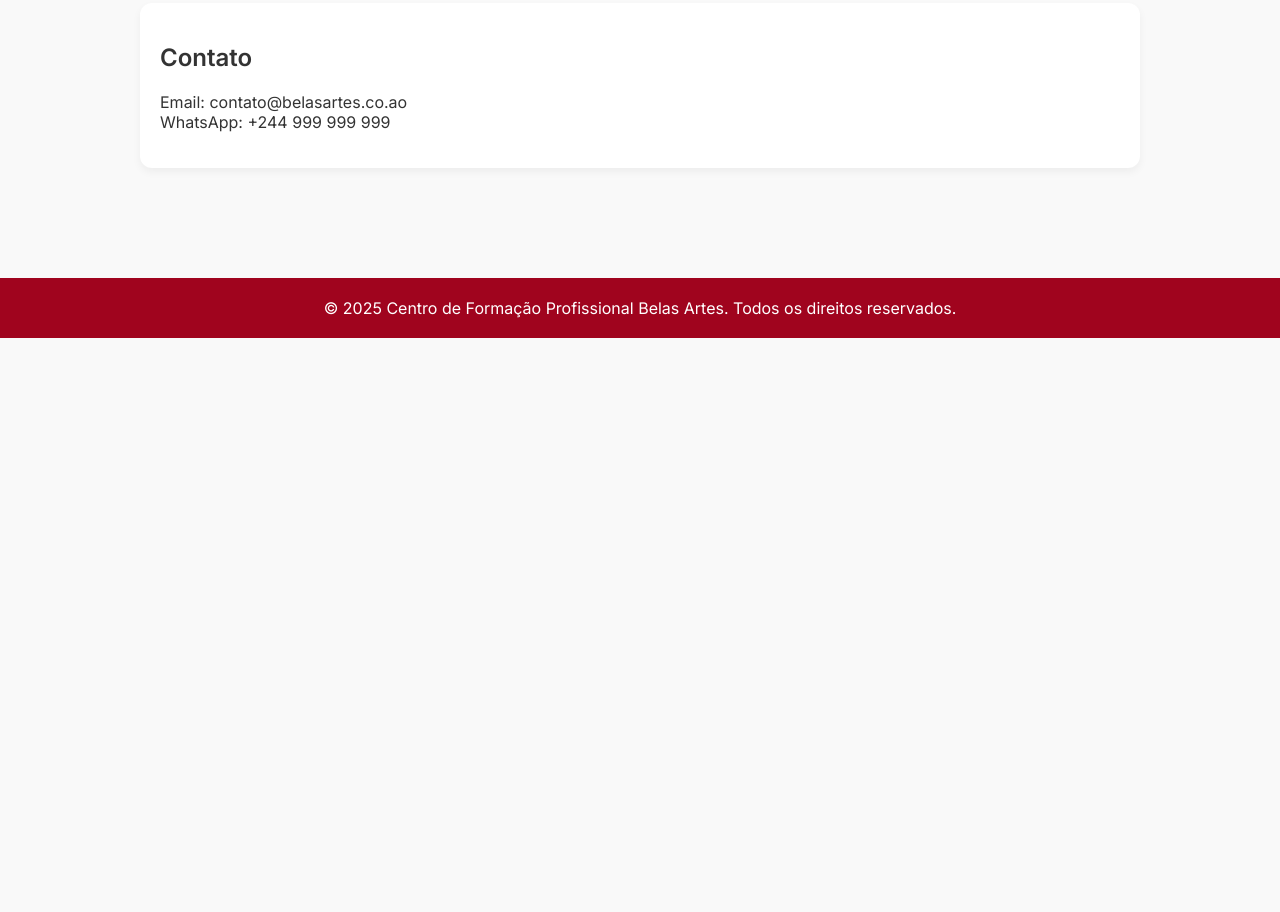
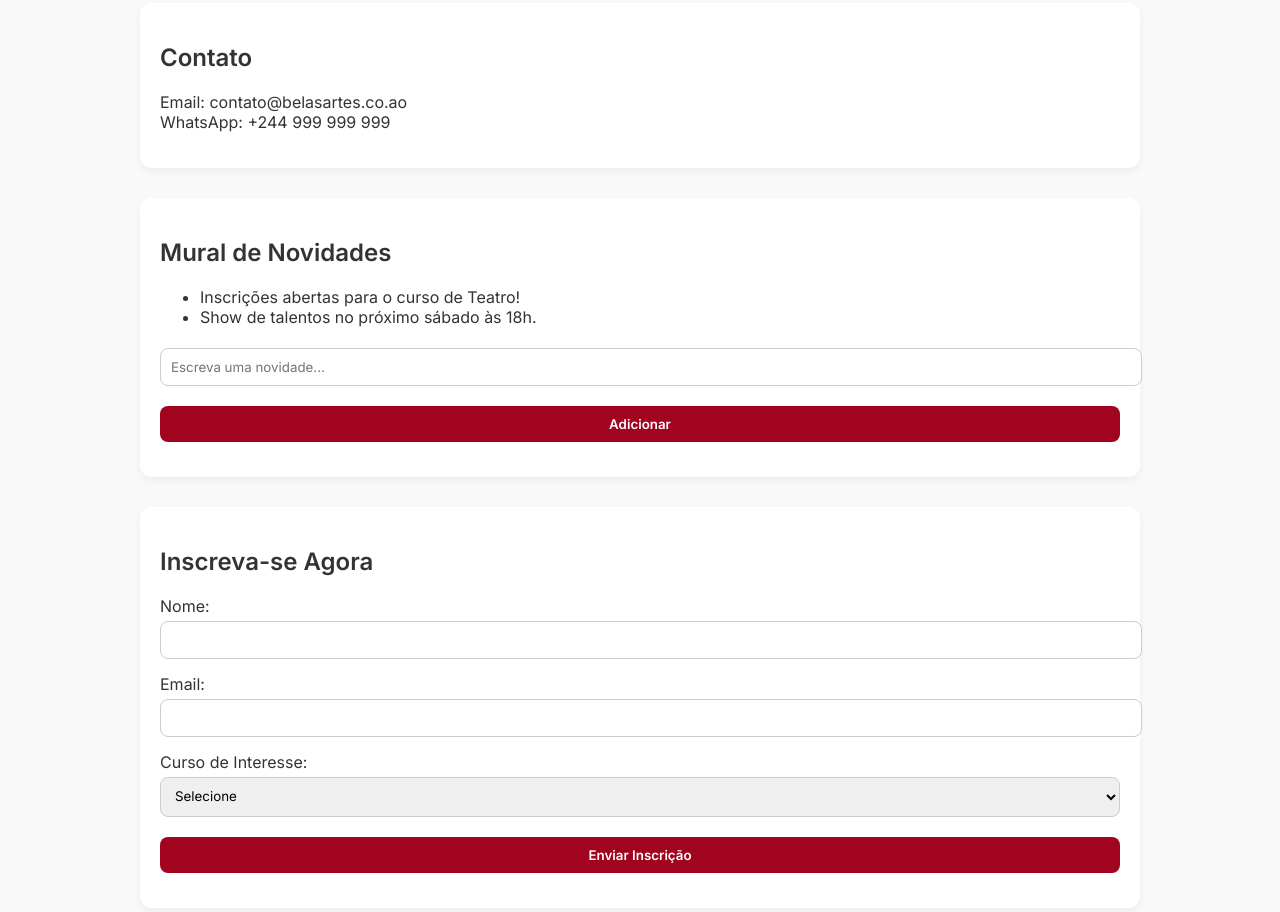
Before and after one commit to Dala35/belas-artes-site, a plain HTML site: page index.html in a window 1280 px wide. Shown: the part 1549-2461 px from the top of the page. Before the commit the page ends 1887 px from the top, so only its background shows below. Drawn offline with nearby package versions, Linux system fonts and the light colour scheme.

Commit message:
Update index.html

```diff
--- a/index.html
+++ b/index.html
@@ -1,4 +1,5 @@
-<!DOCTYPE html><html lang="pt">
+<!DOCTYPE html>
+<html lang="pt">
 <head>
   <meta charset="UTF-8">
   <meta name="viewport" content="width=device-width, initial-scale=1.0">
@@ -75,6 +76,25 @@
       border: none;
       border-radius: 10px;
     }
+    input, select, button, textarea {
+      width: 100%;
+      padding: 10px;
+      margin-top: 5px;
+      margin-bottom: 15px;
+      border: 1px solid #ccc;
+      border-radius: 8px;
+      font-family: 'Inter', sans-serif;
+    }
+    button {
+      background-color: #a0041e;
+      color: white;
+      border: none;
+      cursor: pointer;
+      font-weight: 600;
+    }
+    button:hover {
+      background-color: #800317;
+    }
   </style>
 </head>
 <body>
@@ -87,12 +107,16 @@
     <a href="#sobre">Sobre Nós</a>
     <a href="#galeria">Galeria</a>
     <a href="#contato">Contato</a>
+    <a href="#mural">Mural</a>
+    <a href="#inscricao">Inscrição</a>
   </nav>
   <section>
     <div class="highlight">
       <h2>Missão e Visão</h2>
       <p>Formar profissionais nas áreas artísticas com excelência, promovendo a cultura angolana e a criatividade jovem.</p>
-    </div><div class="highlight" id="cursos">
+    </div>
+
+    <div class="highlight" id="cursos">
       <h2>Cursos em Destaque</h2>
       <div class="courses">
         <div class="course">
@@ -117,7 +141,6 @@
     <div class="highlight" id="galeria">
       <h2>Galeria de Eventos</h2>
       <iframe src="https://www.youtube.com/embed/ScMzIvxBSi4" title="Vídeo de Apresentação"></iframe>
-
     </div>
 
     <div class="highlight" id="sobre">
@@ -130,9 +153,57 @@
       <p>Email: contato@belasartes.co.ao<br>WhatsApp: +244 999 999 999</p>
     </div>
 
+    <div class="highlight" id="mural">
+      <h2>Mural de Novidades</h2>
+      <ul id="lista-mural">
+        <li>Inscrições abertas para o curso de Teatro!</li>
+        <li>Show de talentos no próximo sábado às 18h.</li>
+      </ul>
+      <input type="text" id="novo-item" placeholder="Escreva uma novidade...">
+      <button onclick="adicionarItem()">Adicionar</button>
+    </div>
+
+    <div class="highlight" id="inscricao">
+      <h2>Inscreva-se Agora</h2>
+      <form onsubmit="return enviarFormulario();">
+        <label for="nome">Nome:</label>
+        <input type="text" id="nome" name="nome" required>
+
+        <label for="email">Email:</label>
+        <input type="email" id="email" name="email" required>
+
+        <label for="curso">Curso de Interesse:</label>
+        <select id="curso" name="curso" required>
+          <option value="">Selecione</option>
+          <option>Dança Contemporânea</option>
+          <option>Música – Canto & Instrumentos</option>
+          <option>Teatro</option>
+          <option>Artes Visuais</option>
+        </select>
+
+        <button type="submit">Enviar Inscrição</button>
+      </form>
+    </div>
   </section>
   <footer>
     &copy; 2025 Centro de Formação Profissional Belas Artes. Todos os direitos reservados.
   </footer>
+
+  <script>
+    function adicionarItem() {
+      const item = document.getElementById('novo-item').value;
+      if (item.trim() !== '') {
+        const li = document.createElement('li');
+        li.textContent = item;
+        document.getElementById('lista-mural').appendChild(li);
+        document.getElementById('novo-item').value = '';
+      }
+    }
+
+    function enviarFormulario() {
+      alert('Inscrição enviada com sucesso!');
+      return false;
+    }
+  </script>
 </body>
 </html>
```
Lines whose indentation alone changed are shown as unchanged.
